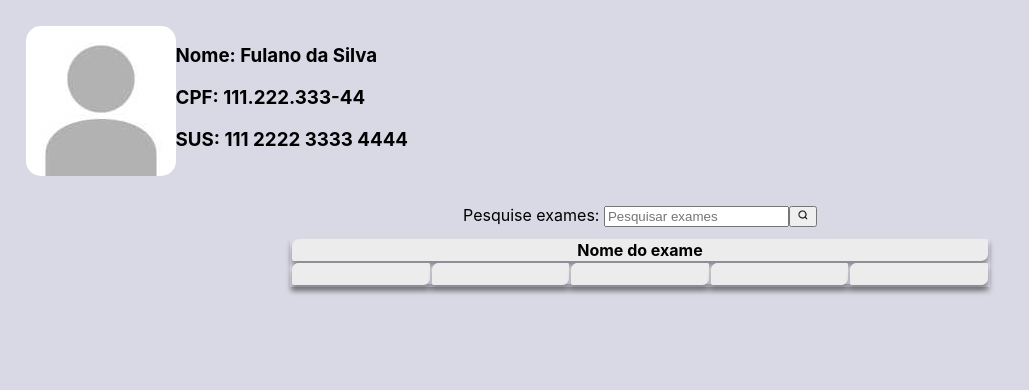
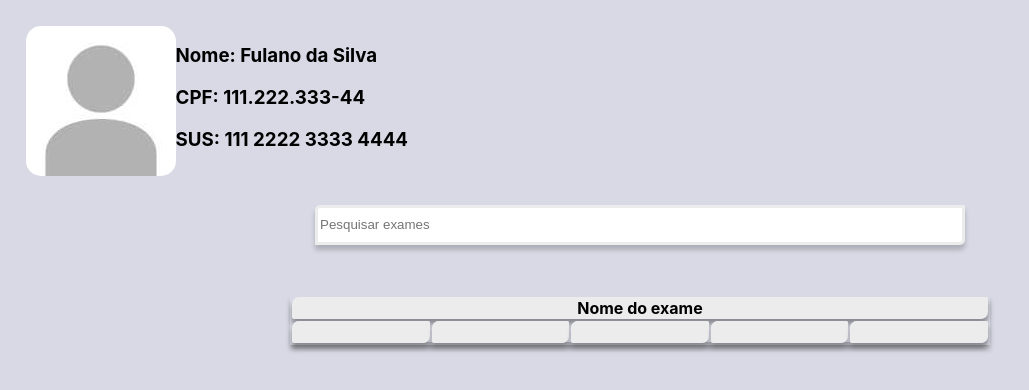
Before and after one commit to kaqui-null/DCEXT-Programacao-Imperativa, a React app in the folder client/: page / in a window 1280 px wide. Shown: the whole page, without its empty margins (0-1029 px from the left). Built offline with nearby package versions, Linux system fonts and the light colour scheme; no server answers.

Commit message:
mudanças simples no css

```diff
--- a/client/src/components/SearchBar.css
+++ b/client/src/components/SearchBar.css
@@ -2,6 +2,21 @@
 
     width: 12px;
     height: auto;
+}
+
+#searchDiv {
+    display: grid;
+}
+
+#searchTable {
+    height: 10vh;
+}
+#searchBarInput {
+    height: 4vh;
+    width: 50vw;
+    border-radius: 5px 0 5px 0;
+    box-shadow: 0 5px 5px 0 rgba(0, 0, 0, 0.2);
+    border: 3px solid rgb(236, 236, 236);
 }
 
 table {
--- a/client/src/components/SearchBar.js
+++ b/client/src/components/SearchBar.js
@@ -1,4 +1,3 @@
-import exames from '../exames.json'
 import { useState , useEffect } from 'react'
 import React from 'react'
 
@@ -26,9 +25,6 @@ export default function SearchBar() {
     <div id='searchDiv'>
       <div id='searchTable'>
           <form>
-          <label htmlFor='header-search'>
-            <span>Pesquise exames: </span>
-          </label>
           <input
             type="text"
             placeholder='Pesquisar exames'
@@ -38,7 +34,6 @@ export default function SearchBar() {
               setSearchTerm(event.target.value);
             }}
           ></input>
-          <button type='submit' id='searchButton'><img className="ImageSearch" src={require("../imgs/search_icon.webp")} alt='Pesquise'/></button>
         </form>
       </div>
 
--- a/client/src/exames.json
+++ /dev/null
@@ -1,31 +0,0 @@
-[
-    {
-        "id" : 1,
-        "nome" : "exame de sangue",
-        "hospital" : "A",
-        "data de recebimento" : "11/05/2012",
-        "data de liberação" : "20/05/2012",
-        "status":"1"
-    },
-    {
-        "id" : 2,
-        "nome" : "exame de urina",
-        "hospital" : "B",
-        "data de recebimento" : "12/05/2012",
-        "data de liberação" : "20/05/2012"
-    },
-    {
-        "id" : 3,
-        "nome" : "exame de fezes",
-        "hospital" : "A",
-        "data de recebimento" : "11/06/2012",
-        "data de liberação" : "14/06/2012"
-    },
-    {
-        "id" : 4,
-        "nome" : "exame de saliva",
-        "hospital" : "C",
-        "data de recebimento" : "02/05/2012",
-        "data de liberação" : "14/05/2012"
-    }
-]
--- a/server/server.js
+++ b/server/server.js
@@ -10,7 +10,6 @@ fs.readFile('exames.json', 'utf8', function (err, data) {
   examesObj = JSON.parse(data);
 });
 
-
 app.get("/api", (req, res) => {
     res.json(examesObj);
 })
```
